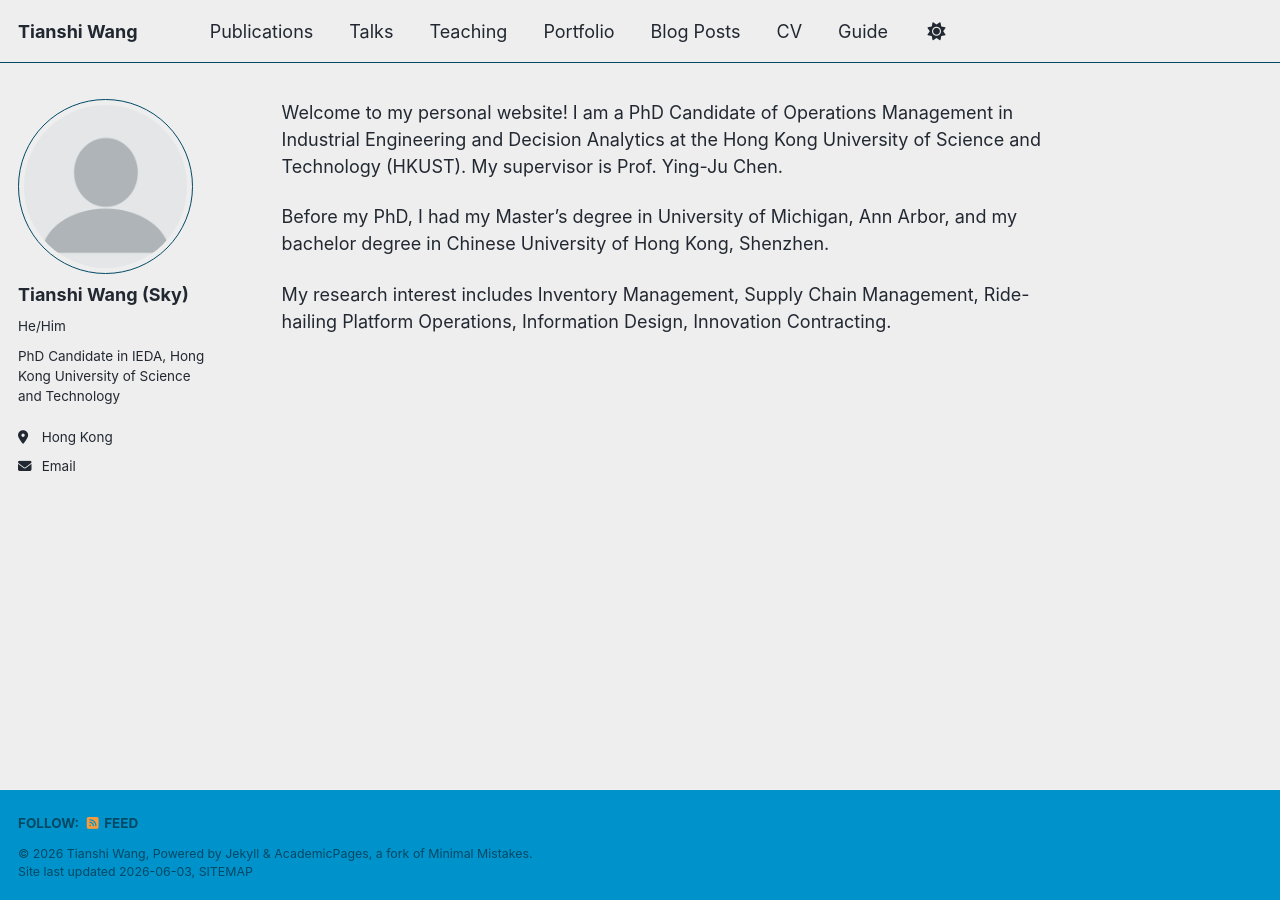
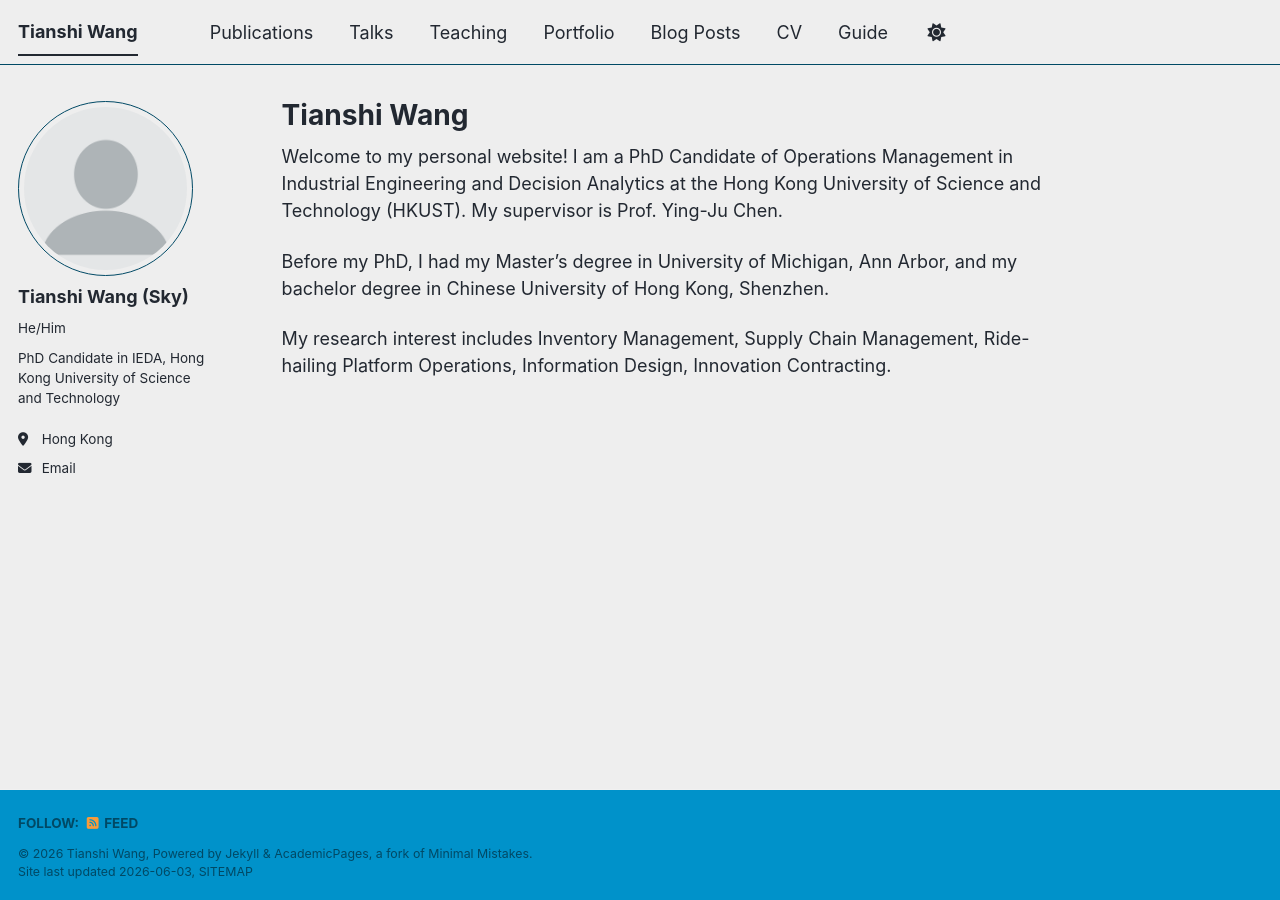
Before and after one commit to skywang1999/skywang1999.github.io, a Jekyll site: the page built from _pages/about.md, in a window 1280 px wide. Built offline with Jekyll 4.4.1, drawn with Linux system fonts in a browser that asks for light colours; our own code applies the rules of GitHub Pages for plain Markdown files; a script bundle is joined from its source files by our own code; library files that are not in the unit come from our copies.

Commit message:
Update about.md

```diff
--- a/_pages/about.md
+++ b/_pages/about.md
@@ -1,3 +1,12 @@
+---
+permalink: /
+title: "Tianshi Wang"
+author_profile: true
+redirect_from:
+  - /about/
+  - /about.html
+---
+
 Welcome to my personal website! I am a PhD Candidate of Operations Management in Industrial Engineering and Decision Analytics at the Hong Kong University of Science and Technology (HKUST). My supervisor is Prof. Ying-Ju Chen.
 
 Before my PhD, I had my Master's degree in University of Michigan, Ann Arbor, and my bachelor degree in Chinese University of Hong Kong, Shenzhen.
```
